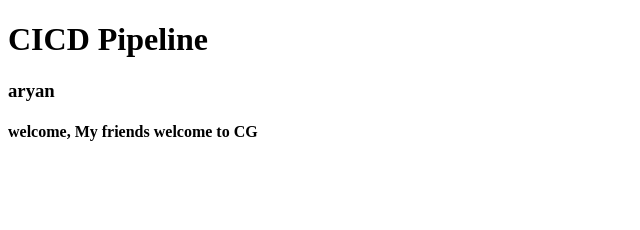
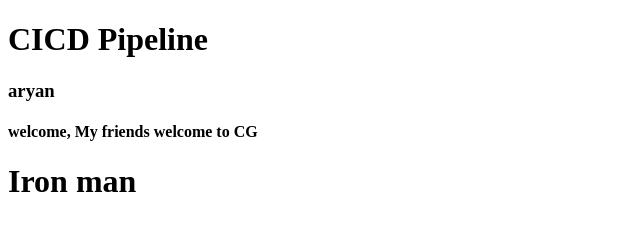
Before and after one commit to Narayangit-hub/new_cicd, a plain HTML site: page index.html in a window 1280 px wide. Shown: the whole page, without its empty margins (0-640 px from the left). Drawn offline with Linux system fonts and the light colour scheme.

Commit message:
festival

```diff
--- a/index.html
+++ b/index.html
@@ -9,5 +9,6 @@
     <h1>CICD Pipeline </h1>
     <h3>aryan</h3>
     <h4>welcome, My friends welcome to CG</h4>
+    <h1>Iron man </h1>
 </body>
 </html>
```
